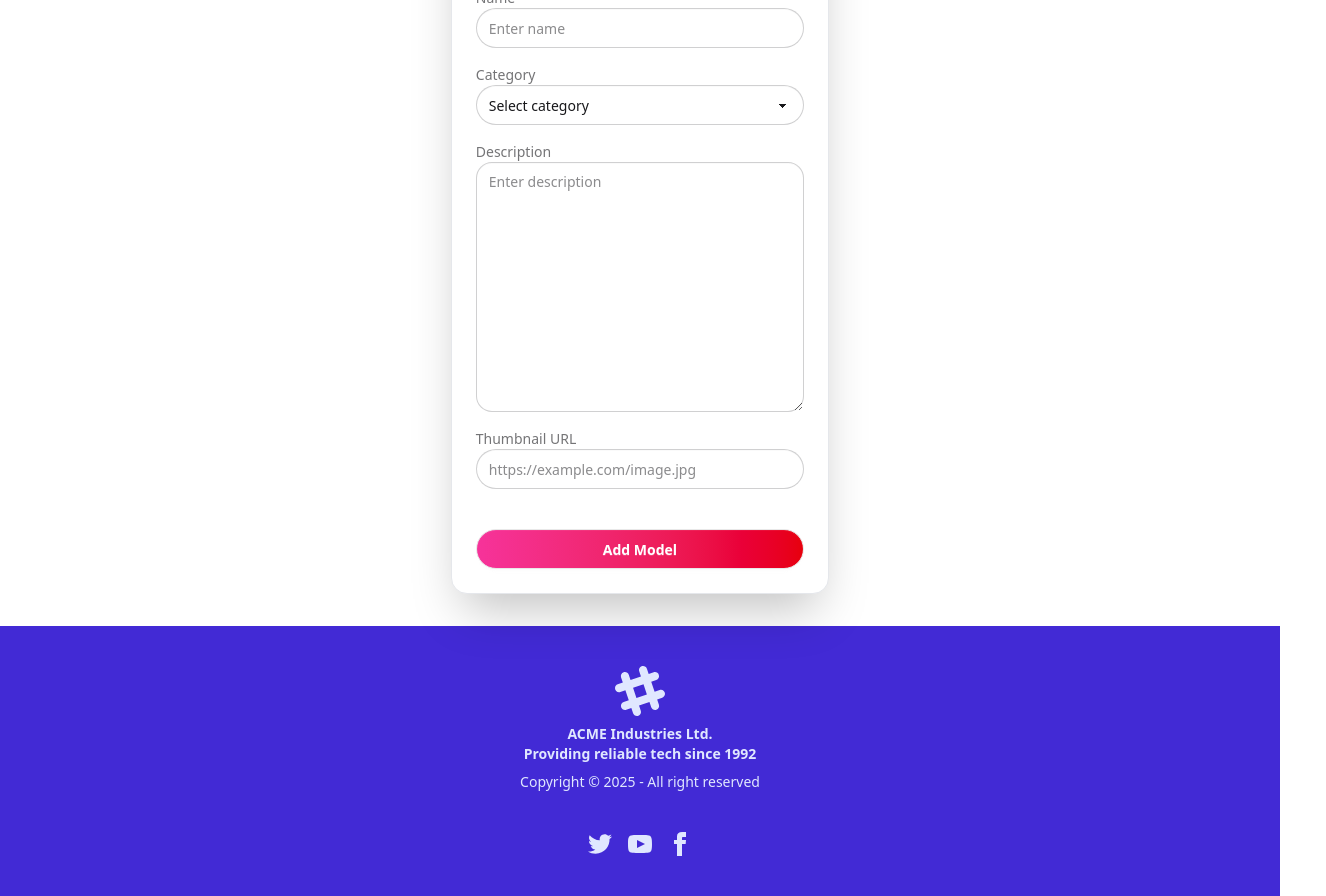
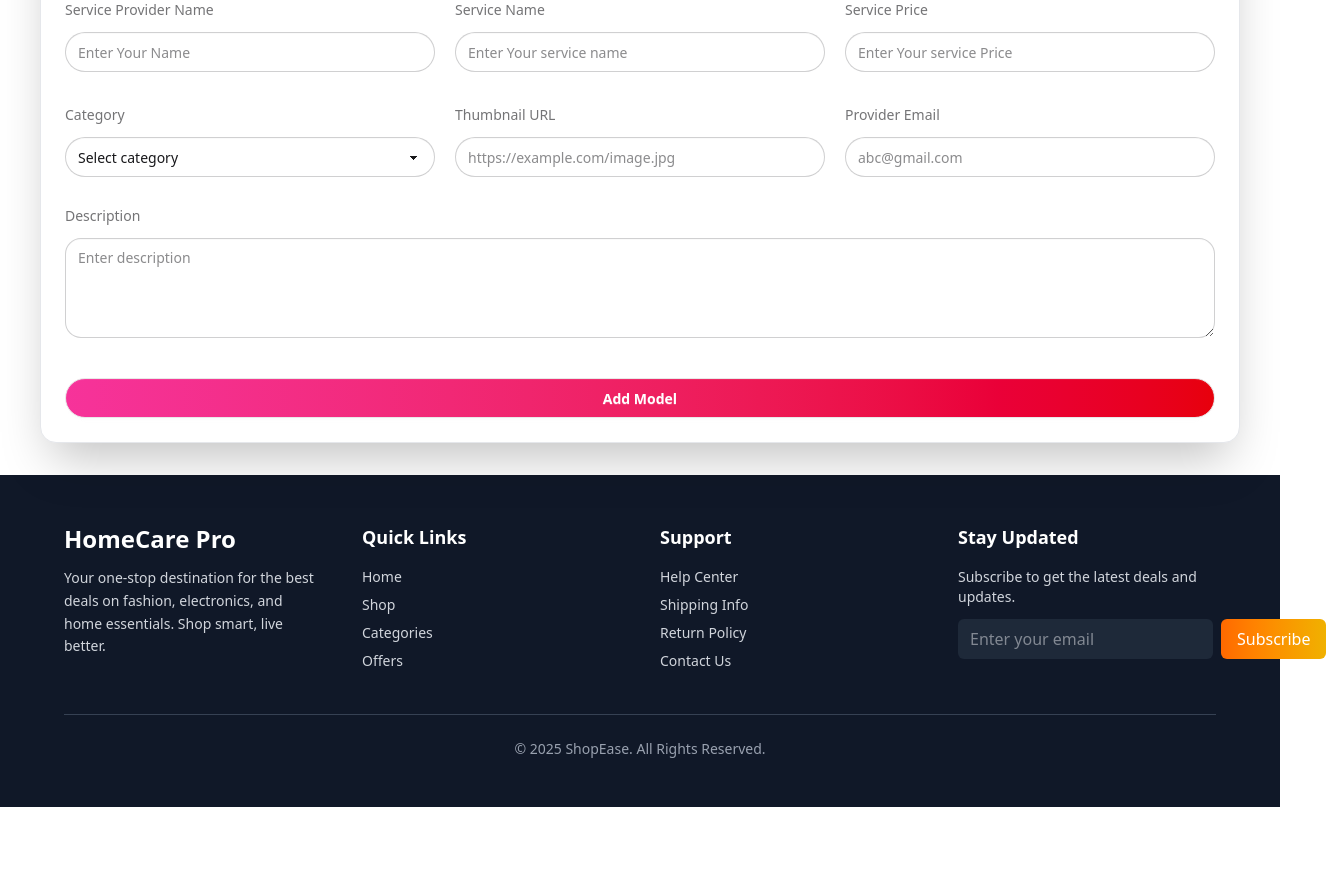
Before and after one commit to rakibman/handy-home-clint, a React (Vite) app: page /add-service in a window 1280 px wide. Shown: the part 200-1096 px from the top of the page, 1326 px wide, since content can reach past the window. After the commit the page ends 1007 px from the top, so only its background shows below. Built offline with nearby package versions, Linux system fonts and the light colour scheme; no server answers.

Commit message:
service add banner section added

```diff
--- a/index.html
+++ b/index.html
@@ -4,7 +4,7 @@
     <meta charset="UTF-8" />
     <link rel="icon" type="image/svg+xml" href="/vite.svg" />
     <meta name="viewport" content="width=device-width, initial-scale=1.0" />
-    <title>handyhome-solutions</title>
+    <title>HomeCare Pro</title>
   </head>
   <body>
     <div id="root"></div>
--- a/package.json
+++ b/package.json
@@ -17,6 +17,7 @@
     "react-hot-toast": "^2.6.0",
     "react-icons": "^5.5.0",
     "react-router": "^7.9.5",
+    "swiper": "^12.0.3",
     "tailwindcss": "^4.1.17"
   },
   "devDependencies": {
--- a/src/Components/Footer.jsx
+++ b/src/Components/Footer.jsx
@@ -2,63 +2,168 @@ import React from "react";
 
 const Footer = () => {
   return (
-    <footer className="footer footer-horizontal footer-center bg-primary text-primary-content p-10">
-      <aside>
-        <svg
-          width="50"
-          height="50"
-          viewBox="0 0 24 24"
-          xmlns="http://www.w3.org/2000/svg"
-          fillRule="evenodd"
-          clipRule="evenodd"
-          className="inline-block fill-current"
-        >
-          <path d="M22.672 15.226l-2.432.811.841 2.515c.33 1.019-.209 2.127-1.23 2.456-1.15.325-2.148-.321-2.463-1.226l-.84-2.518-5.013 1.677.84 2.517c.391 1.203-.434 2.542-1.831 2.542-.88 0-1.601-.564-1.86-1.314l-.842-2.516-2.431.809c-1.135.328-2.145-.317-2.463-1.229-.329-1.018.211-2.127 1.231-2.456l2.432-.809-1.621-4.823-2.432.808c-1.355.384-2.558-.59-2.558-1.839 0-.817.509-1.582 1.327-1.846l2.433-.809-.842-2.515c-.33-1.02.211-2.129 1.232-2.458 1.02-.329 2.13.209 2.461 1.229l.842 2.515 5.011-1.677-.839-2.517c-.403-1.238.484-2.553 1.843-2.553.819 0 1.585.509 1.85 1.326l.841 2.517 2.431-.81c1.02-.33 2.131.211 2.461 1.229.332 1.018-.21 2.126-1.23 2.456l-2.433.809 1.622 4.823 2.433-.809c1.242-.401 2.557.484 2.557 1.838 0 .819-.51 1.583-1.328 1.847m-8.992-6.428l-5.01 1.675 1.619 4.828 5.011-1.674-1.62-4.829z"></path>
-        </svg>
-        <p className="font-bold">
-          ACME Industries Ltd.
-          <br />
-          Providing reliable tech since 1992
-        </p>
-        <p>Copyright © {new Date().getFullYear()} - All right reserved</p>
-      </aside>
-      <nav>
-        <div className="grid grid-flow-col gap-4">
-          <a>
-            <svg
-              xmlns="http://www.w3.org/2000/svg"
-              width="24"
-              height="24"
-              viewBox="0 0 24 24"
-              className="fill-current"
-            >
-              <path d="M24 4.557c-.883.392-1.832.656-2.828.775 1.017-.609 1.798-1.574 2.165-2.724-.951.564-2.005.974-3.127 1.195-.897-.957-2.178-1.555-3.594-1.555-3.179 0-5.515 2.966-4.797 6.045-4.091-.205-7.719-2.165-10.148-5.144-1.29 2.213-.669 5.108 1.523 6.574-.806-.026-1.566-.247-2.229-.616-.054 2.281 1.581 4.415 3.949 4.89-.693.188-1.452.232-2.224.084.626 1.956 2.444 3.379 4.6 3.419-2.07 1.623-4.678 2.348-7.29 2.04 2.179 1.397 4.768 2.212 7.548 2.212 9.142 0 14.307-7.721 13.995-14.646.962-.695 1.797-1.562 2.457-2.549z"></path>
-            </svg>
-          </a>
-          <a>
-            <svg
-              xmlns="http://www.w3.org/2000/svg"
-              width="24"
-              height="24"
-              viewBox="0 0 24 24"
-              className="fill-current"
-            >
-              <path d="M19.615 3.184c-3.604-.246-11.631-.245-15.23 0-3.897.266-4.356 2.62-4.385 8.816.029 6.185.484 8.549 4.385 8.816 3.6.245 11.626.246 15.23 0 3.897-.266 4.356-2.62 4.385-8.816-.029-6.185-.484-8.549-4.385-8.816zm-10.615 12.816v-8l8 3.993-8 4.007z"></path>
-            </svg>
-          </a>
-          <a>
-            <svg
-              xmlns="http://www.w3.org/2000/svg"
-              width="24"
-              height="24"
-              viewBox="0 0 24 24"
-              className="fill-current"
-            >
-              <path d="M9 8h-3v4h3v12h5v-12h3.642l.358-4h-4v-1.667c0-.955.192-1.333 1.115-1.333h2.885v-5h-3.808c-3.596 0-5.192 1.583-5.192 4.615v3.385z"></path>
-            </svg>
-          </a>
+    // <footer className="footer footer-horizontal footer-center bg-primary text-primary-content p-10">
+    //   <aside>
+    //     <svg
+    //       width="50"
+    //       height="50"
+    //       viewBox="0 0 24 24"
+    //       xmlns="http://www.w3.org/2000/svg"
+    //       fillRule="evenodd"
+    //       clipRule="evenodd"
+    //       className="inline-block fill-current"
+    //     >
+    //       <path d="M22.672 15.226l-2.432.811.841 2.515c.33 1.019-.209 2.127-1.23 2.456-1.15.325-2.148-.321-2.463-1.226l-.84-2.518-5.013 1.677.84 2.517c.391 1.203-.434 2.542-1.831 2.542-.88 0-1.601-.564-1.86-1.314l-.842-2.516-2.431.809c-1.135.328-2.145-.317-2.463-1.229-.329-1.018.211-2.127 1.231-2.456l2.432-.809-1.621-4.823-2.432.808c-1.355.384-2.558-.59-2.558-1.839 0-.817.509-1.582 1.327-1.846l2.433-.809-.842-2.515c-.33-1.02.211-2.129 1.232-2.458 1.02-.329 2.13.209 2.461 1.229l.842 2.515 5.011-1.677-.839-2.517c-.403-1.238.484-2.553 1.843-2.553.819 0 1.585.509 1.85 1.326l.841 2.517 2.431-.81c1.02-.33 2.131.211 2.461 1.229.332 1.018-.21 2.126-1.23 2.456l-2.433.809 1.622 4.823 2.433-.809c1.242-.401 2.557.484 2.557 1.838 0 .819-.51 1.583-1.328 1.847m-8.992-6.428l-5.01 1.675 1.619 4.828 5.011-1.674-1.62-4.829z"></path>
+    //     </svg>
+    //     <p className="font-bold">
+    //       ACME Industries Ltd.
+    //       <br />
+    //       Providing reliable tech since 1992
+    //     </p>
+    //     <p>Copyright © {new Date().getFullYear()} - All right reserved</p>
+    //   </aside>
+    //   <nav>
+    //     <div className="grid grid-flow-col gap-4">
+    //       <a>
+    //         <svg
+    //           xmlns="http://www.w3.org/2000/svg"
+    //           width="24"
+    //           height="24"
+    //           viewBox="0 0 24 24"
+    //           className="fill-current"
+    //         >
+    //           <path d="M24 4.557c-.883.392-1.832.656-2.828.775 1.017-.609 1.798-1.574 2.165-2.724-.951.564-2.005.974-3.127 1.195-.897-.957-2.178-1.555-3.594-1.555-3.179 0-5.515 2.966-4.797 6.045-4.091-.205-7.719-2.165-10.148-5.144-1.29 2.213-.669 5.108 1.523 6.574-.806-.026-1.566-.247-2.229-.616-.054 2.281 1.581 4.415 3.949 4.89-.693.188-1.452.232-2.224.084.626 1.956 2.444 3.379 4.6 3.419-2.07 1.623-4.678 2.348-7.29 2.04 2.179 1.397 4.768 2.212 7.548 2.212 9.142 0 14.307-7.721 13.995-14.646.962-.695 1.797-1.562 2.457-2.549z"></path>
+    //         </svg>
+    //       </a>
+    //       <a>
+    //         <svg
+    //           xmlns="http://www.w3.org/2000/svg"
+    //           width="24"
+    //           height="24"
+    //           viewBox="0 0 24 24"
+    //           className="fill-current"
+    //         >
+    //           <path d="M19.615 3.184c-3.604-.246-11.631-.245-15.23 0-3.897.266-4.356 2.62-4.385 8.816.029 6.185.484 8.549 4.385 8.816 3.6.245 11.626.246 15.23 0 3.897-.266 4.356-2.62 4.385-8.816-.029-6.185-.484-8.549-4.385-8.816zm-10.615 12.816v-8l8 3.993-8 4.007z"></path>
+    //         </svg>
+    //       </a>
+    //       <a>
+    //         <svg
+    //           xmlns="http://www.w3.org/2000/svg"
+    //           width="24"
+    //           height="24"
+    //           viewBox="0 0 24 24"
+    //           className="fill-current"
+    //         >
+    //           <path d="M9 8h-3v4h3v12h5v-12h3.642l.358-4h-4v-1.667c0-.955.192-1.333 1.115-1.333h2.885v-5h-3.808c-3.596 0-5.192 1.583-5.192 4.615v3.385z"></path>
+    //         </svg>
+    //       </a>
+    //     </div>
+    //   </nav>
+    // </footer>
+    <footer className="bg-gray-900 text-gray-300 py-12 px-6 md:px-16">
+      <div className="max-w-7xl mx-auto grid grid-cols-1 md:grid-cols-4 gap-10">
+        {/* Brand Section */}
+        <div>
+          <h2 className="text-2xl font-bold text-white mb-3">HomeCare Pro</h2>
+          <p className="text-sm leading-relaxed">
+            Your one-stop destination for the best deals on fashion,
+            electronics, and home essentials. Shop smart, live better.
+          </p>
+          <div className="flex space-x-4 mt-4">
+            <a href="#" className="hover:text-orange-400">
+              <i className="fab fa-facebook-f"></i>
+            </a>
+            <a href="#" className="hover:text-orange-400">
+              <i className="fab fa-instagram"></i>
+            </a>
+            <a href="#" className="hover:text-orange-400">
+              <i className="fab fa-twitter"></i>
+            </a>
+            <a href="#" className="hover:text-orange-400">
+              <i className="fab fa-linkedin-in"></i>
+            </a>
+          </div>
         </div>
-      </nav>
+
+        {/* Quick Links */}
+        <div>
+          <h3 className="text-lg font-semibold text-white mb-4">Quick Links</h3>
+          <ul className="space-y-2 text-sm">
+            <li>
+              <a href="#" className="hover:text-orange-400">
+                Home
+              </a>
+            </li>
+            <li>
+              <a href="#" className="hover:text-orange-400">
+                Shop
+              </a>
+            </li>
+            <li>
+              <a href="#" className="hover:text-orange-400">
+                Categories
+              </a>
+            </li>
+            <li>
+              <a href="#" className="hover:text-orange-400">
+                Offers
+              </a>
+            </li>
+          </ul>
+        </div>
+
+        {/* Support */}
+        <div>
+          <h3 className="text-lg font-semibold text-white mb-4">Support</h3>
+          <ul className="space-y-2 text-sm">
+            <li>
+              <a href="#" className="hover:text-orange-400">
+                Help Center
+              </a>
+            </li>
+            <li>
+              <a href="#" className="hover:text-orange-400">
+                Shipping Info
+              </a>
+            </li>
+            <li>
+              <a href="#" className="hover:text-orange-400">
+                Return Policy
+              </a>
+            </li>
+            <li>
+              <a href="#" className="hover:text-orange-400">
+                Contact Us
+              </a>
+            </li>
+          </ul>
+        </div>
+
+        {/* Newsletter */}
+        <div>
+          <h3 className="text-lg font-semibold text-white mb-4">
+            Stay Updated
+          </h3>
+          <p className="text-sm mb-3">
+            Subscribe to get the latest deals and updates.
+          </p>
+          <form className="flex flex-col sm:flex-row items-center gap-2">
+            <input
+              type="email"
+              placeholder="Enter your email"
+              className="w-full sm:w-auto flex-1 px-3 py-2 rounded-md bg-gray-800 text-gray-200 focus:outline-none focus:ring-2 focus:ring-orange-400"
+            />
+            <button className="bg-gradient-to-r from-orange-500 to-yellow-500 text-white px-4 py-2 rounded-md hover:from-yellow-500 hover:to-orange-600 transition-all duration-300">
+              Subscribe
+            </button>
+          </form>
+        </div>
+      </div>
+
+      {/* Bottom Footer */}
+      <div className="border-t border-gray-700 mt-10 pt-6 text-center text-sm text-gray-400">
+        © {new Date().getFullYear()} ShopEase. All Rights Reserved.
+      </div>
     </footer>
   );
 };
--- a/src/Components/ServiceCard.jsx
+++ b/src/Components/ServiceCard.jsx
@@ -1,28 +1,27 @@
 import React from "react";
 import { Link } from "react-router";
 
-const ServiceCard = ({service}) => {
-    console.log(service);
-    const {title,thumbnail,category,description,_id} = service
+const ServiceCard = ({ service }) => {
+  const { thumbnail, category, description, _id, service_Name, price } =
+    service;
   return (
     <div className="card bg-base-100 shadow-xl hover:shadow-2xl transition-all duration-300 hover:-translate-y-2">
       <figure className="h-48 overflow-hidden">
         <img
           src={thumbnail}
-          alt={title}
+          alt={service_Name}
           className="w-full h-full object-cover hover:scale-110 transition-transform duration-300"
         />
       </figure>
       <div className="card-body">
-        <h2 className="card-title">{title}</h2>
+        <h2 className="card-title">{service_Name}</h2>
         <div className="badge text-xs badge-xs badge-secondary rounded-full">
           {category}
         </div>
-        <div className="text-xs text-secondary">hello</div>
+        <div className="font-semibold ">Price : ${price}</div>
         <p className="line-clamp-1">{description}</p>
         <div className="card-actions justify-between items-center mt-4">
-          <div className="flex gap-4 text-sm text-base-content/60">
-          </div>
+          <div className="flex gap-4 text-sm text-base-content/60"></div>
           <Link
             to={`/model-details/${_id}`}
             className="btn rounded-full bg-linear-to-r from-pink-500 to-red-600 hover:from-red-600 hover:to-pink-500 text-white w-full btn-sm"
--- a/src/Pages/AddService/AddService.jsx
+++ b/src/Pages/AddService/AddService.jsx
@@ -1,19 +1,22 @@
-import React, { useContext } from "react";
+import React from "react";
 import { AuthContext } from "../../context/AuthContext";
 import toast from "react-hot-toast";
 
 const AddService = () => {
-  const { user } = useContext(AuthContext);
+  // const { user } = useContext(AuthContext);
   const handelAddModel = (e) => {
     e.preventDefault();
     const formData = {
       name: e.target.name.value,
+      provider_email: e.target.email.value,
+      price: e.target.price.value,
+      service_Name: e.target.service_name.value,
       category: e.target.category.value,
       description: e.target.description.value,
       thumbnail: e.target.thumbnail.value,
       created_at: new Date(),
       Booked: 0,
-      service_provider: user?.email,
+      // service_provider: user?.email,
     };
     console.log(formData);
     fetch("http://localhost:3000/services", {
@@ -31,25 +34,52 @@ const AddService = () => {
       .catch((err) => console.log(err));
   };
   return (
-    <div className="card border border-gray-200 bg-base-100 w-full max-w-md mx-auto shadow-2xl rounded-2xl">
+    <div className="card border border-gray-200 bg-base-100 w-full  mx-auto shadow-2xl rounded-2xl">
       <div className="card-body p-6 relative">
-        <h2 className="text-2xl font-bold text-center mb-6">Add New Model</h2>
-        <form onSubmit={handelAddModel} className="space-y-4">
+        <h2 className="text-2xl font-bold text-center mb-6">
+          Add Your Service
+        </h2>
+        <form onSubmit={handelAddModel} className="space-y-4 ">
+          <div className="grid grid-cols-3 gap-5">
             {/* Name Field */}
             <div>
-            <label className="label font-medium">Name</label>
+              <label className="label py-3 font-medium">
+                Service Provider Name
+              </label>
               <input
                 type="text"
                 name="name"
                 required
                 className="input w-full rounded-full focus:border-0 focus:outline-gray-200"
-              placeholder="Enter name"
+                placeholder="Enter Your Name"
+              />
+            </div>
+            {/* Service Field */}
+            <div>
+              <label className="label py-3 font-medium">Service Name</label>
+              <input
+                type="text"
+                name="service_name"
+                required
+                className="input w-full rounded-full focus:border-0 focus:outline-gray-200"
+                placeholder="Enter Your service name"
+              />
+            </div>
+            {/* Price Field */}
+            <div>
+              <label className="label py-3 font-medium">Service Price</label>
+              <input
+                type="text"
+                name="price"
+                required
+                className="input w-full rounded-full focus:border-0 focus:outline-gray-200"
+                placeholder="Enter Your service Price"
               />
             </div>
 
             {/* Category Dropdown */}
             <div>
-            <label className="label font-medium">Category</label>
+              <label className="label py-3 font-medium">Category</label>
               <select
                 defaultValue={""}
                 name="category"
@@ -59,32 +89,29 @@ const AddService = () => {
                 <option value="" disabled>
                   Select category
                 </option>
-               <option value="Cleaning & Maintenance">Cleaning & Maintenance</option>
-              <option value="Electrical & Appliances">Electrical & Appliances</option>
+                <option value="Cleaning & Maintenance">
+                  Cleaning & Maintenance
+                </option>
+                <option value="Electrical & Appliances">
+                  Electrical & Appliances
+                </option>
                 <option value="Plumbing">Plumbing</option>
-              <option value="Painting & Renovation">Painting & Renovation</option>
-              <option value="Outdoor & Gardening">Outdoor & Gardening</option>
+                <option value="Beauty & Grooming">
+                 Beauty & Grooming
+                </option>
+                <option value="Gardening">Gardening</option>
+                <option value="Laundry & Ironing">Laundry & Ironing</option>
+                <option value="Home Painting">Home Painting</option>
                 <option value="Home Improvement">Home Improvement</option>
-              <option value="Vehicle Services (at Home)">Vehicle Services (at Home)</option>
+                <option value="Vehicle Services (at Home)">
+                  Vehicle Services (at Home)
+                </option>
                 <option value="Emergency Services">Emergency Services</option>
               </select>
             </div>
-
-          {/* Description Textarea */}
-          <div>
-            <label className="label font-medium">Description</label>
-            <textarea
-              name="description"
-              required
-              rows="3"
-              className="textarea w-full rounded-2xl focus:border-0 focus:outline-gray-200 h-[250px]"
-              placeholder="Enter description"
-            ></textarea>
-          </div>
-
             {/* Thumbnail URL */}
             <div>
-            <label className="label font-medium">Thumbnail URL</label>
+              <label className="label py-3 font-medium">Thumbnail URL</label>
               <input
                 type="url"
                 name="thumbnail"
@@ -92,6 +119,28 @@ const AddService = () => {
                 className="input w-full rounded-full focus:border-0 focus:outline-gray-200"
                 placeholder="https://example.com/image.jpg"
               />
+            </div>
+            {/* Provider Email */}
+            <div>
+              <label className="label py-3 font-medium">Provider Email</label>
+              <input
+                type="email"
+                name="email"
+                className="input w-full rounded-full focus:border-0 focus:outline-gray-200"
+                placeholder="abc@gmail.com"
+              />
+            </div>
+          </div>
+          {/* Description Textarea */}
+          <div>
+            <label className="label py-3 font-medium">Description</label>
+            <textarea
+              name="description"
+              required
+              rows="3"
+              className="textarea w-full rounded-2xl focus:border-0 focus:outline-gray-200 h-[100px]"
+              placeholder="Enter description"
+            ></textarea>
           </div>
 
           {/* Submit Button */}
--- /dev/null
+++ b/src/Pages/Banner/Banner.jsx
@@ -0,0 +1,99 @@
+import React from "react";
+// Import Swiper React components
+import { Swiper, SwiperSlide } from "swiper/react";
+
+// Import Swiper styles
+import "swiper/css";
+import "swiper/css/pagination";
+import "swiper/css/navigation";
+
+
+// import required modules
+import { Autoplay, Pagination, Navigation } from "swiper/modules";
+import { Link } from "react-router";
+const Banner = () => {
+  return (
+    <div className="w-full mx-auto">
+      <Swiper
+        spaceBetween={30}
+        centeredSlides={true}
+        // autoplay={{
+        //   delay: 2500,
+        //   disableOnInteraction: false,
+        // }}
+        pagination={{
+          clickable: true,
+        }}
+        navigation={true}
+        modules={[Autoplay, Pagination, Navigation]}
+        className="mySwiper"
+      >
+        <SwiperSlide>
+          <div className="px-4 py-4 md:flex gap-5 bg-linear-to-r from-blue-100 via-blue-200 to-blue-300">
+            <img
+              className="w-3/5 max-h-[350px] rounded-xl"
+              src="https://i.ibb.co.com/LzpNbtYd/cleaning-companies.jpg"
+              alt=""
+            />
+            <div className="w-2/5 my-auto">
+              <h1 className="text-4xl  font-semibold">
+                Professional Home Cleaning, Anytime You Need
+              </h1>
+              <p>
+                Book trusted cleaners to make your home spotless. Fast,
+                affordable, and hassle-free cleaning services at your doorstep.
+              </p>
+              <Link to={"/services"} className="btn my-4 w-[250px]">
+                Explore More
+              </Link>
+            </div>
+          </div>
+        </SwiperSlide>
+        <SwiperSlide>
+          <div className="px-4 py-4 md:flex gap-5 bg-linear-to-r from-gray-800 via-gray-700 to-orange-500">
+            <img
+              className="w-3/5 max-h-[350px] rounded-xl"
+              src="https://i.ibb.co.com/NdMzWCr3/male-professional-automotive-supervisor-advises-and-inspects-black-female-mechanic-worker-about-liqu.jpg"
+              alt=""
+            />
+            <div className="w-2/5 my-auto">
+              <h1 className="text-4xl  font-semibold">
+                Expert Repair & Maintenance Services
+              </h1>
+              <p>
+                From plumbing to electrical work, our certified professionals
+                ensure reliable repairs and quick fixes for your home
+              </p>
+              <Link to={"/services"} className="btn my-4 w-[250px]">
+                Explore More
+              </Link>
+            </div>
+          </div>
+        </SwiperSlide>
+        <SwiperSlide>
+          <div className="px-4 py-4 md:flex gap-5 bg-linear-to-r from-pink-100 via-pink-200 to-purple-200">
+            <img
+              className="w-3/5 max-h-[350px] rounded-xl"
+              src="https://i.ibb.co.com/N6TdjDwR/istockphoto-1181702511-612x612.jpg"
+              alt=""
+            />
+            <div className="w-2/5 my-auto">
+              <h1 className="text-4xl  font-semibold">
+                Pamper Yourself with Premium Beauty Care
+              </h1>
+              <p>
+                Get salon-quality beauty and grooming services right at home.
+                Convenient, hygienic, and handled by skilled beauticians
+              </p>
+              <Link to={"/services"} className="btn my-4 w-[250px]">
+                Explore More
+              </Link>
+            </div>
+          </div>
+        </SwiperSlide>
+      </Swiper>
+    </div>
+  );
+};
+
+export default Banner;
--- a/src/Pages/Home/Home.jsx
+++ b/src/Pages/Home/Home.jsx
@@ -1,11 +1,18 @@
-import React from 'react';
+import React from "react";
+import Banner from "../Banner/Banner";
 
 const Home = () => {
-    return (
-        <div>
-            asdfsaf
-        </div>
-    );
+  return (
+    <div>
+      {/* banner section  */}
+      <section className="max-w-[1200px] my-auto mx-auto min-h-[350px] bg-gray-300 ">
+        <Banner />
+      </section>
+      <section>
+
+      </section>
+    </div>
+  );
 };
 
 export default Home;
--- a/src/Pages/Services/Services.jsx
+++ b/src/Pages/Services/Services.jsx
@@ -9,7 +9,6 @@ const Services = () => {
       .then((res) => res.json())
       .then((data) => {
         setServices(data);
-        console.log(data);
       })
       .catch((err) => {
         console.log(err);
@@ -18,7 +17,7 @@ const Services = () => {
   return (
     <div className="grid md:grid-cols-2 lg:grid-cols-4 gap-5">
       {services?.map((service) => (
-        <ServiceCard service={service} />
+        <ServiceCard key={service._id} service={service} />
       ))}
     </div>
   );
```
Also changed, not shown: src/Components/Navbar.jsx (+10 -6 lines), 1 other file (tests, documents, lock files or other folders). Lines whose indentation alone changed are shown as unchanged.
